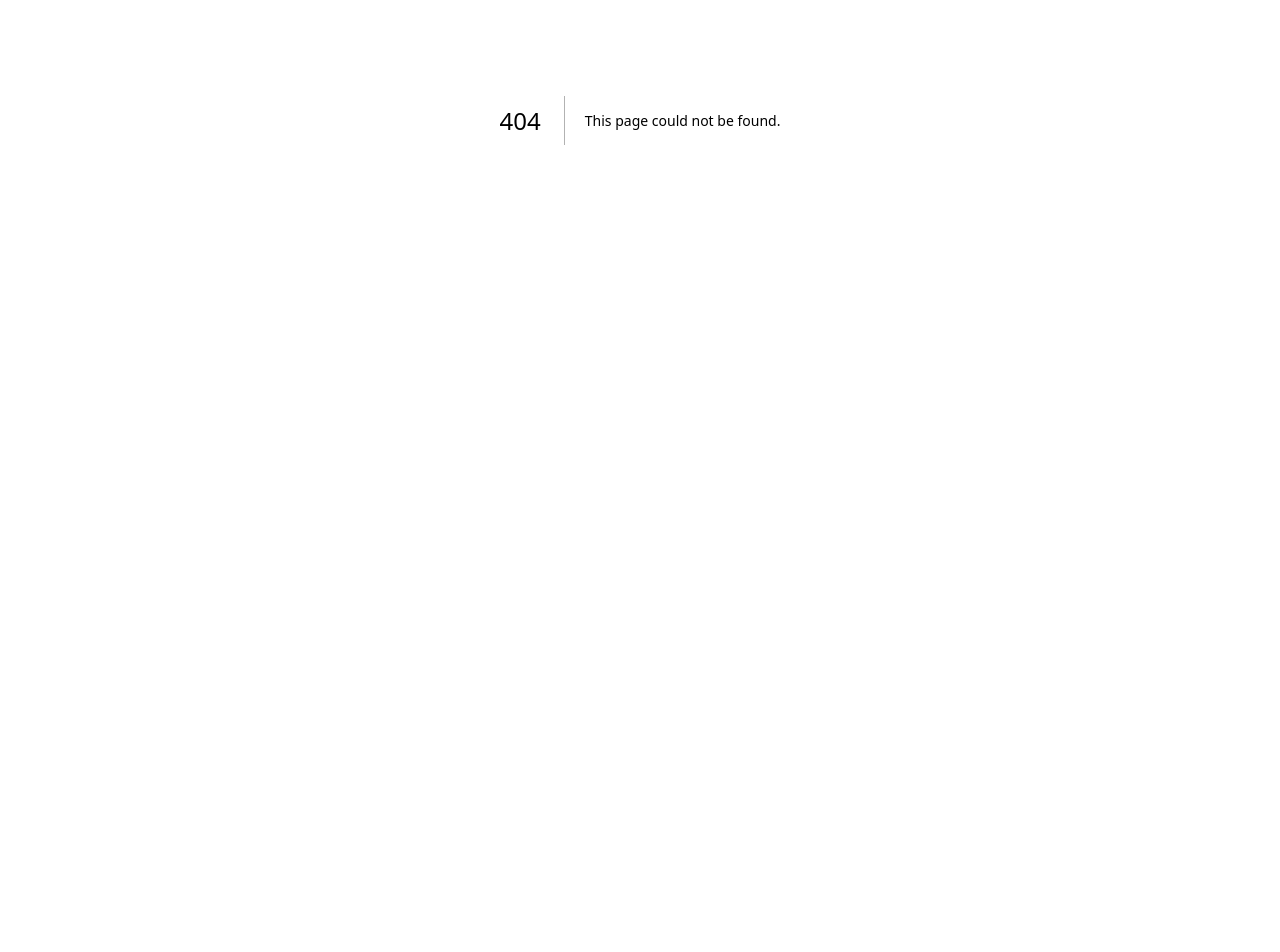
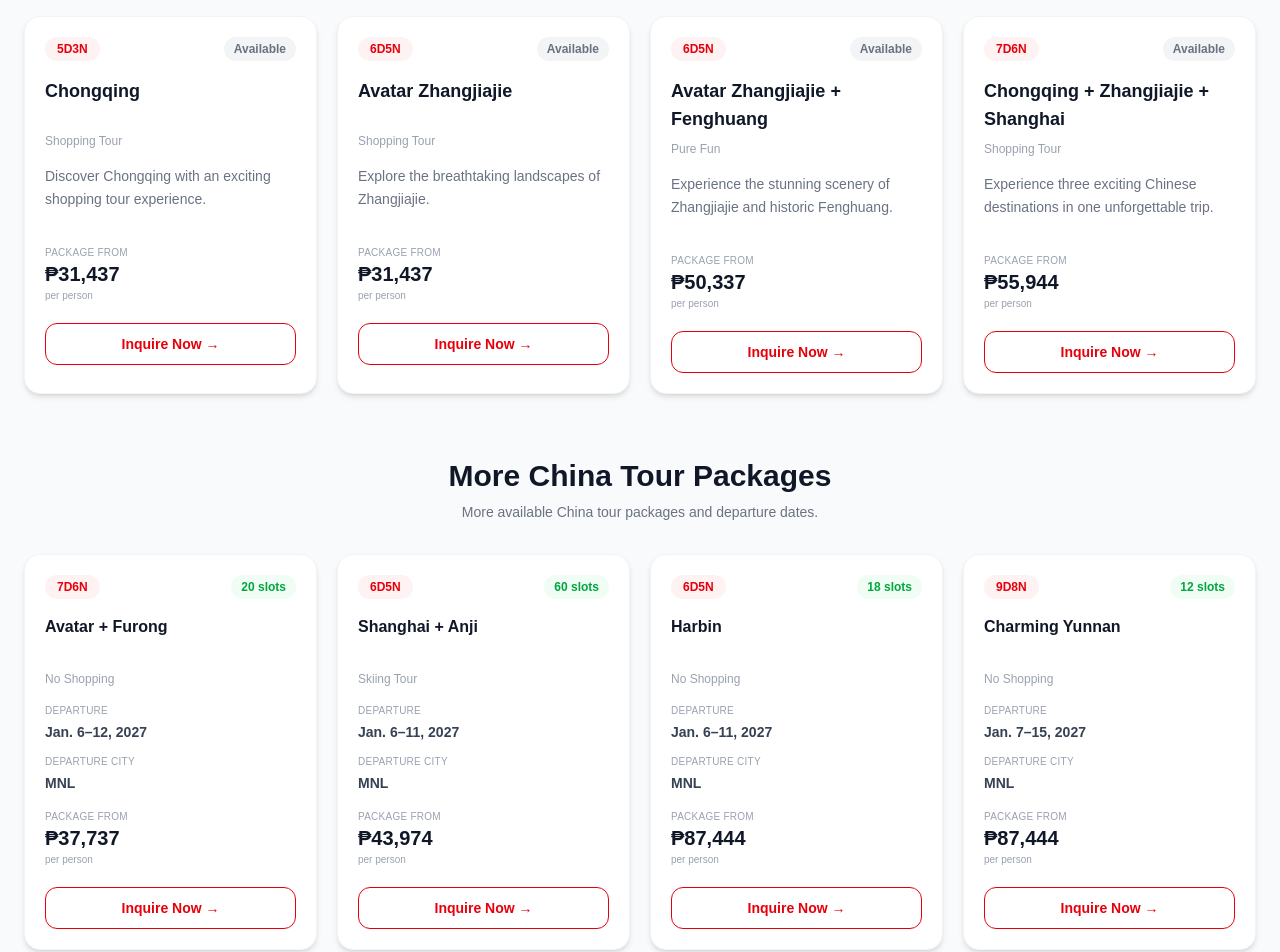
Before and after one commit to chingutravelandtours/chingu-website, a Next.js app: page /china-tours in a window 1280 px wide. Before the commit this address had no page. Shown: the part 280-1232 px from the top of the page. Before the commit the page ends 800 px from the top, so only its background shows below. Built offline with nearby package versions, Linux system fonts and the light colour scheme.

Commit message:
Create page.tsx

```diff
--- /dev/null
+++ b/app/china-tours/page.tsx
@@ -0,0 +1,342 @@
+"use client";
+
+const polarPackages = [
+  {
+    title: "Chongqing",
+    subtitle: "Shopping Tour",
+    duration: "5D3N",
+    price: "₱31,437",
+    description:
+      "Discover Chongqing with an exciting shopping tour experience.",
+  },
+  {
+    title: "Avatar Zhangjiajie",
+    subtitle: "Shopping Tour",
+    duration: "6D5N",
+    price: "₱31,437",
+    description:
+      "Explore the breathtaking landscapes of Zhangjiajie.",
+  },
+  {
+    title: "Avatar Zhangjiajie + Fenghuang",
+    subtitle: "Pure Fun",
+    duration: "6D5N",
+    price: "₱50,337",
+    description:
+      "Experience the stunning scenery of Zhangjiajie and historic Fenghuang.",
+  },
+  {
+    title: "Chongqing + Zhangjiajie + Shanghai",
+    subtitle: "Shopping Tour",
+    duration: "7D6N",
+    price: "₱55,944",
+    description:
+      "Experience three exciting Chinese destinations in one unforgettable trip.",
+  },
+];
+
+const uosPackages = [
+  {
+    title: "Avatar + Furong",
+    subtitle: "No Shopping",
+    duration: "7D6N",
+    dates: "Jan. 6–12, 2027",
+    city: "MNL",
+    price: "₱37,737",
+    slots: 20,
+  },
+  {
+    title: "Shanghai + Anji",
+    subtitle: "Skiing Tour",
+    duration: "6D5N",
+    dates: "Jan. 6–11, 2027",
+    city: "MNL",
+    price: "₱43,974",
+    slots: 60,
+  },
+  {
+    title: "Harbin",
+    subtitle: "No Shopping",
+    duration: "6D5N",
+    dates: "Jan. 6–11, 2027",
+    city: "MNL",
+    price: "₱87,444",
+    slots: 18,
+  },
+  {
+    title: "Charming Yunnan",
+    subtitle: "No Shopping",
+    duration: "9D8N",
+    dates: "Jan. 7–15, 2027",
+    city: "MNL",
+    price: "₱87,444",
+    slots: 12,
+  },
+  {
+    title: "Beijing",
+    subtitle: "Shopping Tour",
+    duration: "5D4N",
+    dates: "Feb. 19–23, 2027",
+    city: "MNL",
+    price: "₱27,657",
+    slots: 17,
+  },
+  {
+    title: "Shanghai Mini Kyoto",
+    subtitle: "Shopping Tour",
+    duration: "5D4N",
+    dates: "Feb. 20–24, 2027",
+    city: "MNL",
+    price: "₱27,027",
+    slots: 32,
+  },
+  {
+    title: "Avatar Furong Town",
+    subtitle: "Charter Flight",
+    duration: "5D4N",
+    dates: "Feb. 20–24, 2027",
+    city: "MNL",
+    price: "₱23,877",
+    slots: 145,
+  },
+  {
+    title: "Beijing Skiing",
+    subtitle: "Pure Fun",
+    duration: "6D5N",
+    dates: "Feb. 21–26, 2027",
+    city: "MNL",
+    price: "₱32,697",
+    slots: 13,
+  },
+  {
+    title: "Shanghai Mini Kyoto",
+    subtitle: "Shopping Tour",
+    duration: "6D5N",
+    dates: "Feb. 21–26, 2027",
+    city: "MNL",
+    price: "₱28,287",
+    slots: 60,
+  },
+  {
+    title: "Avatar Furong + Xiamen",
+    subtitle: "Shopping Tour",
+    duration: "7D6N",
+    dates: "Feb. 26–Mar. 4, 2027",
+    city: "MNL",
+    price: "₱31,437",
+    slots: 18,
+  },
+];
+
+export default function ChinaToursPage() {
+  const handleInquiry = (pkg: {
+    title: string;
+    duration: string;
+    dates?: string;
+    city?: string;
+    price: string;
+  }) => {
+    const message = encodeURIComponent(
+      `Hello CHINGU Travel and Tours!
+
+I would like to inquire about:
+
+${pkg.title}
+Duration: ${pkg.duration}
+${
+  pkg.dates
+    ? `Departure: ${pkg.dates}
+`
+    : ""
+}${
+  pkg.city
+    ? `Departure City: ${pkg.city}
+`
+    : ""
+}Package From: ${pkg.price} per person
+
+Please send me the complete package details. Thank you!`
+    );
+
+    window.open(
+      `https://wa.me/63919388999?text=${message}`,
+      "_blank"
+    );
+  };
+
+  return (
+    <main className="min-h-screen bg-gray-50 py-12 px-6">
+      <div className="max-w-7xl mx-auto">
+
+        {/* HEADER */}
+        <div className="text-center mb-12">
+          <p className="text-red-600 font-semibold uppercase tracking-widest text-sm">
+            CHINGU Travel and Tours
+          </p>
+
+          <h1 className="mt-2 text-3xl md:text-4xl font-bold text-gray-900">
+            China Tour Packages
+          </h1>
+
+          <p className="mt-3 text-gray-500">
+            Explore our available China tour packages.
+          </p>
+        </div>
+
+        {/* POLAR PACKAGES */}
+        <section>
+          <div className="text-center mb-8">
+            <h2 className="text-2xl md:text-3xl font-bold text-gray-900">
+              China Tour Packages
+            </h2>
+
+            <p className="mt-2 text-sm text-gray-500">
+              Explore our available China destinations and tour packages.
+            </p>
+          </div>
+
+          <div className="grid grid-cols-1 sm:grid-cols-2 lg:grid-cols-4 gap-5">
+            {polarPackages.map((pkg) => (
+              <div
+                key={`${pkg.title}-${pkg.duration}`}
+                className="bg-white rounded-2xl border border-gray-100 shadow-md p-5 hover:shadow-xl hover:-translate-y-1 transition-all duration-300 flex flex-col"
+              >
+                <div className="flex items-center justify-between gap-2">
+                  <span className="text-xs font-semibold text-red-600 bg-red-50 px-3 py-1 rounded-full">
+                    {pkg.duration}
+                  </span>
+
+                  <span className="text-xs font-semibold text-gray-500 bg-gray-100 px-2.5 py-1 rounded-full">
+                    Available
+                  </span>
+                </div>
+
+                <h3 className="mt-4 text-lg font-bold text-gray-900 min-h-[48px]">
+                  {pkg.title}
+                </h3>
+
+                <p className="mt-2 text-xs text-gray-400">
+                  {pkg.subtitle}
+                </p>
+
+                <p className="mt-4 text-sm text-gray-500 leading-relaxed min-h-[60px]">
+                  {pkg.description}
+                </p>
+
+                <div className="mt-5">
+                  <p className="text-[10px] text-gray-400 uppercase tracking-wide">
+                    Package From
+                  </p>
+
+                  <p className="text-xl font-bold text-gray-900">
+                    {pkg.price}
+                  </p>
+
+                  <p className="text-[10px] text-gray-400">
+                    per person
+                  </p>
+                </div>
+
+                <button
+                  onClick={() => handleInquiry(pkg)}
+                  className="mt-5 w-full border border-red-600 text-red-600 py-2.5 rounded-xl text-sm font-semibold hover:bg-red-600 hover:text-white transition"
+                >
+                  Inquire Now →
+                </button>
+              </div>
+            ))}
+          </div>
+        </section>
+
+        {/* UOS PACKAGES */}
+        <section className="mt-16">
+          <div className="text-center mb-8">
+            <h2 className="text-2xl md:text-3xl font-bold text-gray-900">
+              More China Tour Packages
+            </h2>
+
+            <p className="mt-2 text-sm text-gray-500">
+              More available China tour packages and departure dates.
+            </p>
+          </div>
+
+          <div className="grid grid-cols-1 sm:grid-cols-2 lg:grid-cols-4 gap-5">
+            {uosPackages.map((pkg) => (
+              <div
+                key={`${pkg.title}-${pkg.dates}`}
+                className="bg-white rounded-2xl border border-gray-100 shadow-md p-5 hover:shadow-xl hover:-translate-y-1 transition-all duration-300 flex flex-col"
+              >
+                {/* BADGES */}
+                <div className="flex items-center justify-between gap-2">
+                  <span className="text-xs font-semibold text-red-600 bg-red-50 px-3 py-1 rounded-full">
+                    {pkg.duration}
+                  </span>
+
+                  <span className="text-xs font-semibold text-green-600 bg-green-50 px-2.5 py-1 rounded-full">
+                    {pkg.slots} slots
+                  </span>
+                </div>
+
+                {/* TITLE */}
+                <h3 className="mt-4 text-base font-bold text-gray-900 min-h-[48px]">
+                  {pkg.title}
+                </h3>
+
+                {/* TOUR TYPE */}
+                <p className="mt-2 text-xs text-gray-400">
+                  {pkg.subtitle}
+                </p>
+
+                {/* DEPARTURE */}
+                <div className="mt-4">
+                  <p className="text-[10px] text-gray-400 uppercase tracking-wide">
+                    Departure
+                  </p>
+
+                  <p className="mt-1 text-sm font-semibold text-gray-700">
+                    {pkg.dates}
+                  </p>
+                </div>
+
+                {/* CITY */}
+                <div className="mt-3">
+                  <p className="text-[10px] text-gray-400 uppercase tracking-wide">
+                    Departure City
+                  </p>
+
+                  <p className="mt-1 text-sm font-semibold text-gray-700">
+                    {pkg.city}
+                  </p>
+                </div>
+
+                {/* PRICE */}
+                <div className="mt-4">
+                  <p className="text-[10px] text-gray-400 uppercase tracking-wide">
+                    Package From
+                  </p>
+
+                  <p className="text-xl font-bold text-gray-900">
+                    {pkg.price}
+                  </p>
+
+                  <p className="text-[10px] text-gray-400">
+                    per person
+                  </p>
+                </div>
+
+                {/* BUTTON */}
+                <button
+                  onClick={() => handleInquiry(pkg)}
+                  className="mt-5 w-full border border-red-600 text-red-600 py-2.5 rounded-xl text-sm font-semibold hover:bg-red-600 hover:text-white transition"
+                >
+                  Inquire Now →
+                </button>
+              </div>
+            ))}
+          </div>
+        </section>
+
+      </div>
+    </main>
+  );
+}
```
